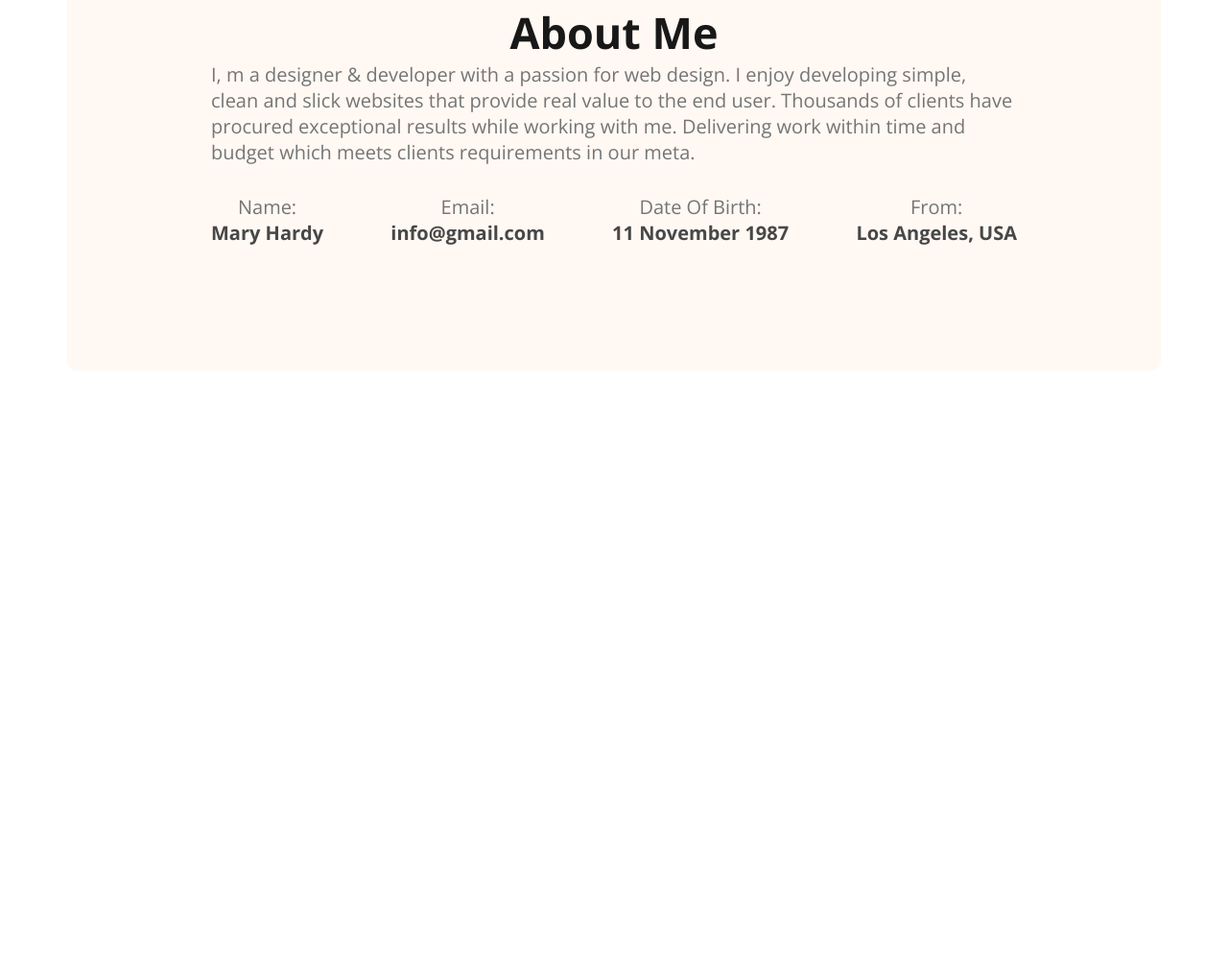
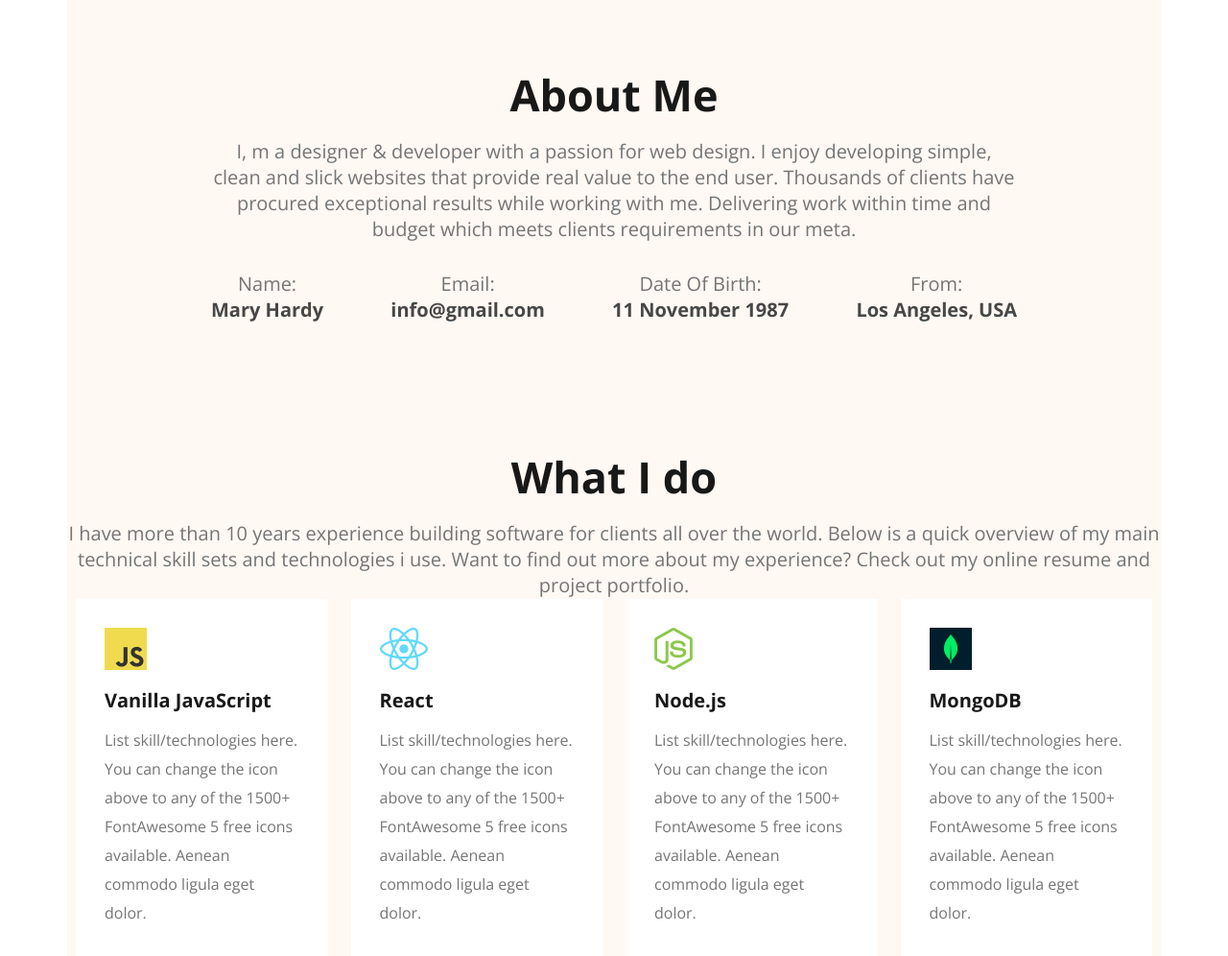
Before and after one commit to Atik01-dev/portfolio-instructor-jhankar-vai, a plain HTML site: page index.html in a window 1280 px wide. Shown: the part 864-1860 px from the top of the page at 96% size. Before the commit the page ends 1250 px from the top, so only its background shows below. Drawn offline with nearby package versions, Linux system fonts and the light colour scheme; a web font is replaced by a local one.

Commit message:
what i do section added

```diff
--- a/index.html
+++ b/index.html
@@ -30,8 +30,8 @@
             <img src="images/hardy.png" alt="hardy" class="banner-profile-pic">
         </div>
     </header>
-    <main>
-        <section class="about secondary-bg">
+    <main class="secondary-bg">
+        <section class="about">
             <h3 class="section-title">About Me</h3>
             <p class="section-description">I, m a designer & developer with a passion for web design. I enjoy developing simple, clean and slick websites that provide real value to the end user. Thousands of clients have procured exceptional results while working with me. Delivering work within time and budget which meets clients requirements in our meta.</p>
             <div class="about-items">
@@ -53,6 +53,37 @@
                 </div>
             </div>
         </section>
+        <!-- What is do - section start -->
+         <section class="skills">
+            <h3 class="section-title">What I do</h3>
+            <p class="section-description">I have more than 10 years experience building software for clients all over the world. Below is a quick overview of my main technical skill sets and technologies i use. Want to find out more about my experience? Check out my online resume and project portfolio.</p>
+            <div class="skills-container">
+                <div class="skill">
+                    <img src="images/icons/js.png" alt="javascript">
+                    <h4 class="skill-title">Vanilla JavaScript</h4>
+                    <p class="skill-description">List skill/technologies here. You can change the icon above to any of the 1500+ FontAwesome 5 free icons available. Aenean commodo ligula eget dolor.</p>
+                </div>
+                <div class="skill">
+                    <img src="images/icons/react.png" alt="react">
+                    <h4 class="skill-title">React</h4>
+                    <p class="skill-description">List skill/technologies here. You can change the icon above to any of the 1500+ FontAwesome 5 free icons available. Aenean commodo ligula eget dolor.</p>
+                </div>
+                <div class="skill">
+                    <img src="images/icons/nodejs.png" alt="nodejs">
+                    <h4 class="skill-title">Node.js</h4>
+                    <p class="skill-description">List skill/technologies here. You can change the icon above to any of the 1500+ FontAwesome 5 free icons available. Aenean commodo ligula eget dolor.</p>
+                </div>
+                <div class="skill">
+                    <img src="images/icons/mongo.png" alt="MongoDB">
+                    <h4 class="skill-title">MongoDB</h4>
+                    <p class="skill-description">List skill/technologies here. You can change the icon above to any of the 1500+ FontAwesome 5 free icons available. Aenean commodo ligula eget dolor.</p>
+                </div>
+            </div>
+         </section>
+         <!-- what is do - section end -->
+          <!-- summary of resume section start -->
+
+           <!-- summary of resume section end -->
     </main>
     <footer>
 
--- a/styles/style.css
+++ b/styles/style.css
@@ -28,6 +28,18 @@
     border: none;
     border-radius: 5px;
     padding: 18px 35px;
+}
+.section-title{
+    font-size: 45px;
+    font-weight: bold;
+    color: #181818;
+    text-align: center;
+}
+.section-description{
+    font-size: 20px;
+    color: #757575;
+    text-align: center;
+    margin-top: 15px;
 }
 
 
@@ -103,18 +115,9 @@ main{
 .about{
     border-radius: 10px;
     padding: 130px 150px;
-    /* margin-top: 65px; */
+    margin-top: 65px;
 }
-.section-title{
-    font-size: 45px;
-    font-weight: bold;
-    color: #181818;
-    text-align: center;
-}
-.section-description{
-    font-size: 20px;
-    color: #757575;
-}
+
 .item-title{
     font-size: 20px;
     font-weight: normal;
@@ -131,3 +134,33 @@ main{
     margin-top: 30px;
     text-align: center;
 }
+/* about section end */
+
+/* skill section styles start */
+.skills-container{
+    display: flex;
+    justify-content: space-around;
+    gap: 24px;
+    margin-top: 20px;
+    border: 1px solid #FFF8F3;
+    border-radius: 7px;
+    margin: 0 8px;
+}
+.skill{
+    width: 270px;
+    background-color: #ffffff;
+    padding: 30px;
+    box-shadow: 0px 6px 50 0 black;
+}
+.skill-title{
+    font-size: 20px;
+    font-weight: bold;
+    margin: 13px 0;
+    color: #181818;
+}
+.skill-description{
+    font-size: 16px;
+    color: #757575;
+    line-height: 30px;
+}
+/* skill section styles end */
```
